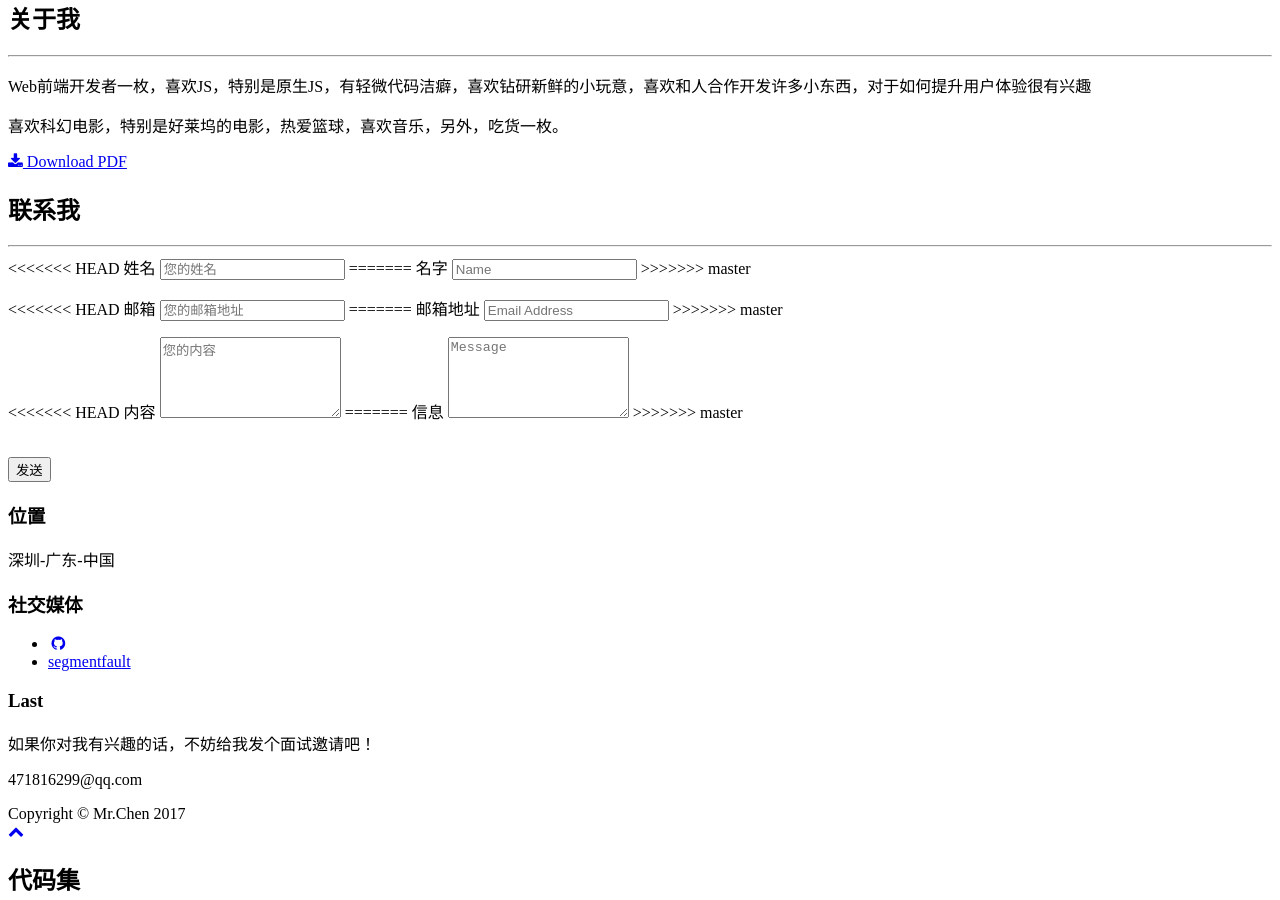
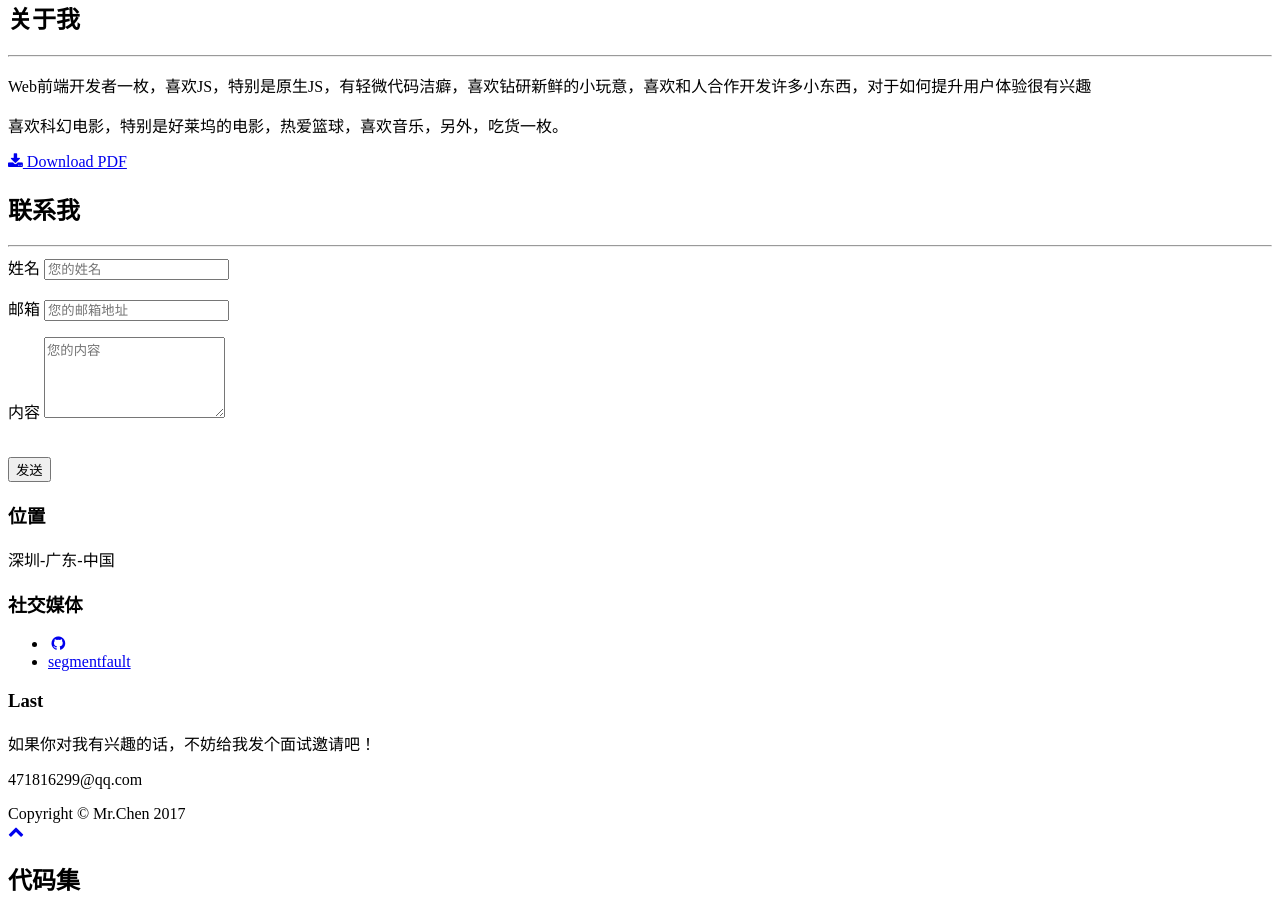
Before and after one commit to TopsyLai/myhomepage, a Jekyll site: the page built from index.html, in a window 1280 px wide and 900 px high, scrolled down 2692 px. Built offline with Jekyll 4.4.1, drawn with Linux system fonts in a browser that asks for light colours; some web fonts are replaced.

Commit message:
Update contact_static.html

```diff
--- a/_includes/contact_static.html
+++ b/_includes/contact_static.html
@@ -12,25 +12,15 @@
 				<form  action="//formspree.io/471816299@qq.com" method="POST" name="sentMessage" id="contactForm" novalidate>
 					<div class="row control-group">
 						<div class="form-group col-xs-12 floating-label-form-group controls">
-<<<<<<< HEAD
 							<label>姓名</label>
 							<input type="text" name="name" class="form-control" placeholder="您的姓名" id="name" required data-validation-required-message="Please enter your name.">
-=======
-							<label>名字</label>
-							<input type="text" name="name" class="form-control" placeholder="Name" id="name" required data-validation-required-message="Please enter your name.">
->>>>>>> master
 							<p class="help-block text-danger"></p>
 						</div>
 					</div>
 					<div class="row control-group">
 						<div class="form-group col-xs-12 floating-label-form-group controls">
-<<<<<<< HEAD
 							<label>邮箱</label>
 							<input type="email" name="_replyto" class="form-control" placeholder="您的邮箱地址" id="email" required data-validation-required-message="Please enter your email address.">
-=======
-							<label>邮箱地址</label>
-							<input type="email" name="_replyto" class="form-control" placeholder="Email Address" id="email" required data-validation-required-message="Please enter your email address.">
->>>>>>> master
 							<p class="help-block text-danger"></p>
 						</div>
 					</div>
@@ -40,13 +30,8 @@
 					</div>
 					<div class="row control-group">
 						<div class="form-group col-xs-12 floating-label-form-group controls">
-<<<<<<< HEAD
 							<label>内容</label>
 							<textarea rows="5" name="message" class="form-control" placeholder="您的内容" id="message" required data-validation-required-message="Please enter a message."></textarea>
-=======
-							<label>信息</label>
-							<textarea rows="5" name="message" class="form-control" placeholder="Message" id="message" required data-validation-required-message="Please enter a message."></textarea>
->>>>>>> master
 							<p class="help-block text-danger"></p>
 						</div>
 					</div>
```
